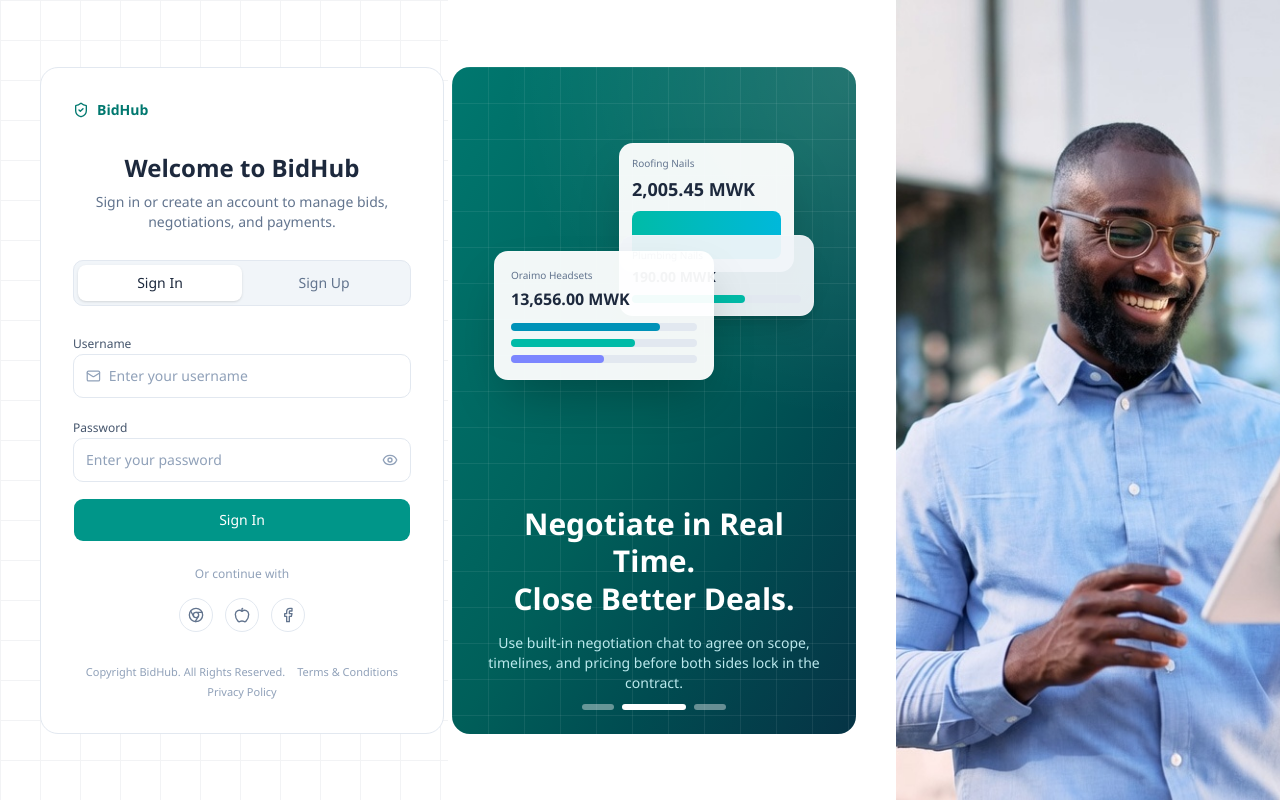
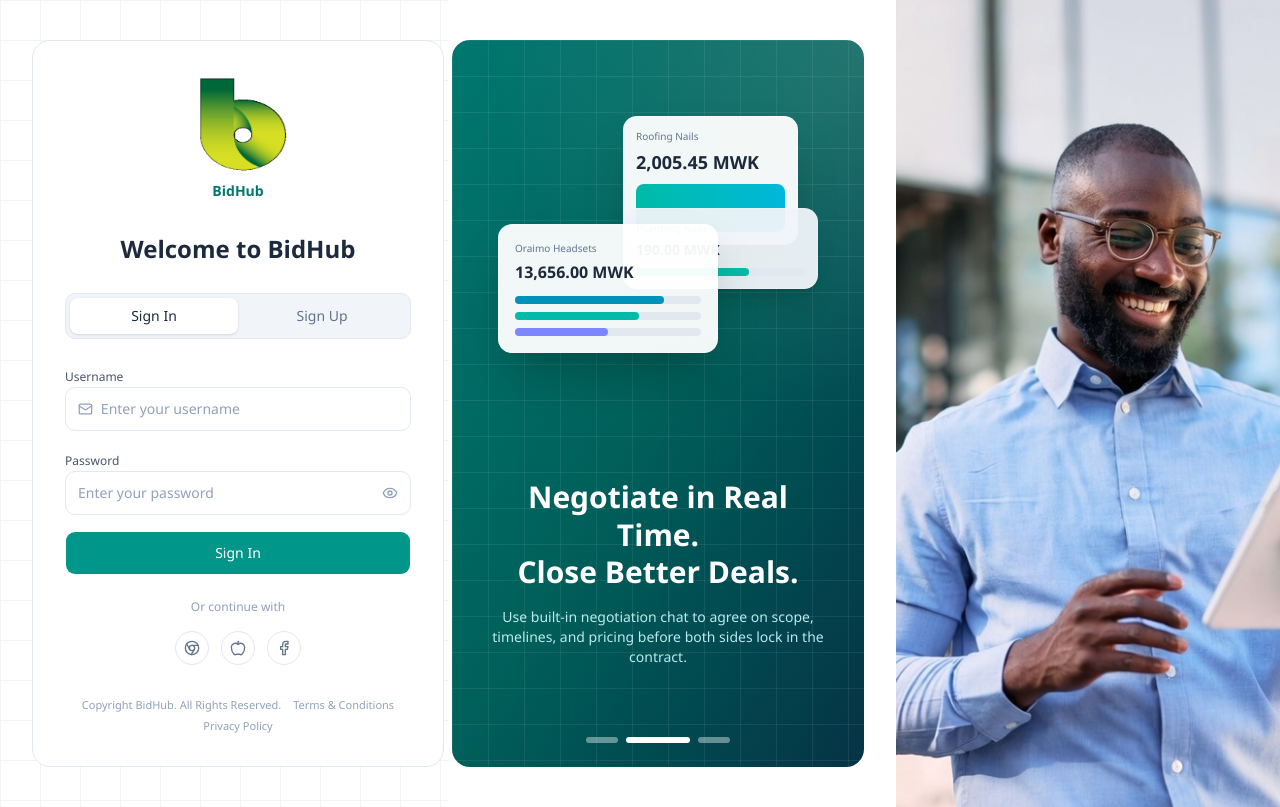
Before and after one commit to Namaumbo/BidHub-Platform, a React (Vite) app: page /login in a window 1280 px wide. Built offline with nearby package versions, Linux system fonts and the light colour scheme; no server answers.

Commit message:
feat: update LoginPage layout and styling; enhance user experience with improved structure and visual elements, including logo integration and refined component arrangement

```diff
--- a/src/pages/login/LoginPage.jsx
+++ b/src/pages/login/LoginPage.jsx
@@ -65,21 +65,21 @@
         <div className="min-h-screen lg:grid lg:grid-cols-[70%_30%]">
             <section className="relative min-h-screen overflow-hidden bg-white">
                 <BoxGradient>
-                    <div className="relative z-10 flex min-h-screen items-center justify-center bg-white/50 px-3 py-6 md:px-6 md:py-8">
-                        <div className="mx-auto w-full max-w-4xl p-2">
+                    <div className="relative z-10 flex min-h-screen items-center justify-center bg-white/50 px-3 py-6 md:px-6 md:py-8 mx-auto w-full max-w-4xl p-2">
                         <div className="grid min-h-[640px] grid-cols-1 gap-2 rounded-[1.3rem] p-2 lg:grid-cols-2">
                             <section className="flex items-center justify-center rounded-2xl border border-slate-200 bg-white px-5 py-8 md:px-8">
                                 <div className="w-full max-w-md">
-                                        <div className="mb-8 flex items-center gap-2 text-sm font-semibold text-teal-700">
-                                            <ShieldCheck className="size-4" />
+                                    <div className="mb-8 flex justify-center flex-col items-center gap-2 text-sm font-semibold text-teal-700">
+
+                                        <img src="/logo.png" alt="BidHub" className="h-25 w-25" />
                                         <span>BidHub</span>
                                     </div>
 
                                     <div className="text-center">
                                         <h1 className="text-2xl font-semibold text-slate-800">Welcome to BidHub</h1>
-                                            <p className="mt-2 text-sm text-slate-500">
+                                        {/*  <p className="mt-2 text-sm text-slate-500">
                                             Sign in or create an account to manage bids, negotiations, and payments.
-                                            </p>
+                                        </p>*/}
                                     </div>
                                     <AuthTabs activeTab={activeTab} onChange={setActiveTab} />
                                     <AuthForm
@@ -110,7 +110,6 @@
                             />
                         </div>
                     </div>
-                    </div>
                 </BoxGradient>
             </section>
             <aside
```
Lines whose indentation alone changed are shown as unchanged.
